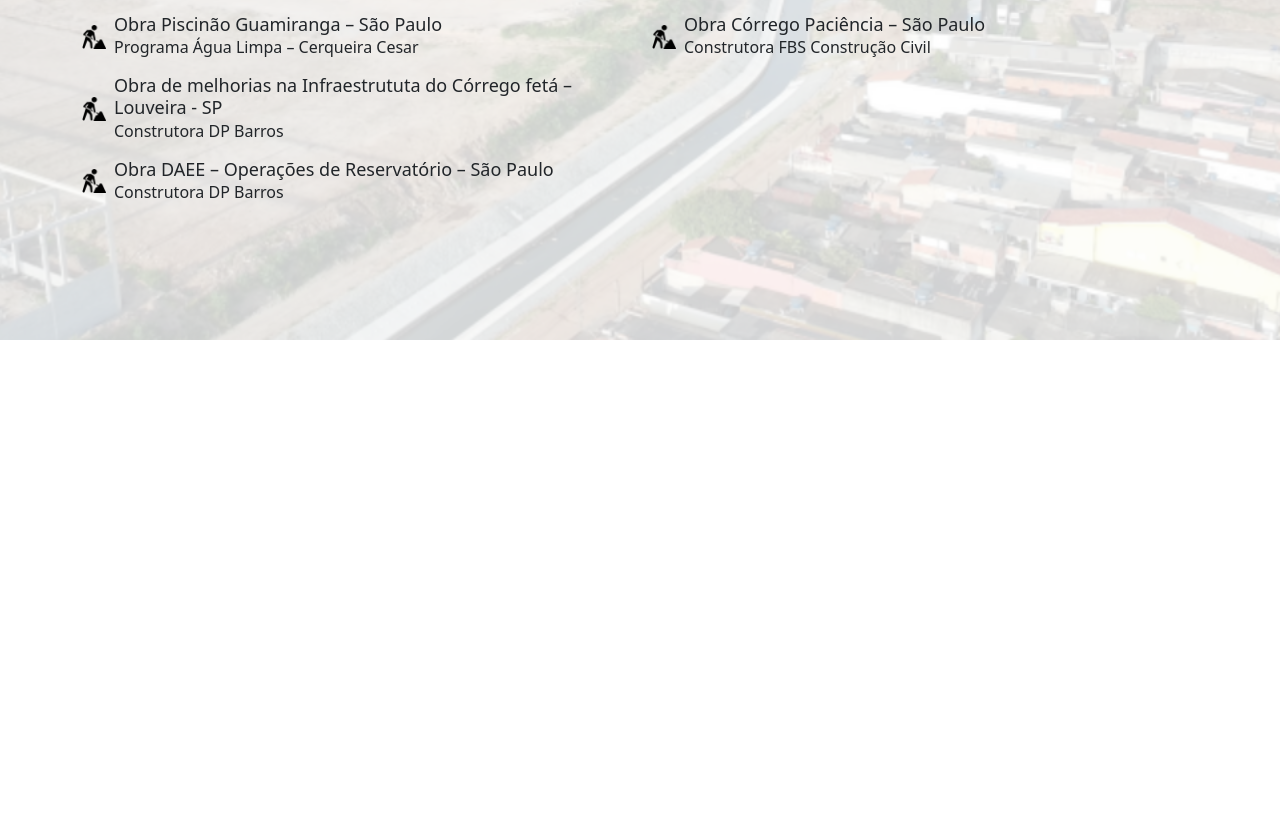
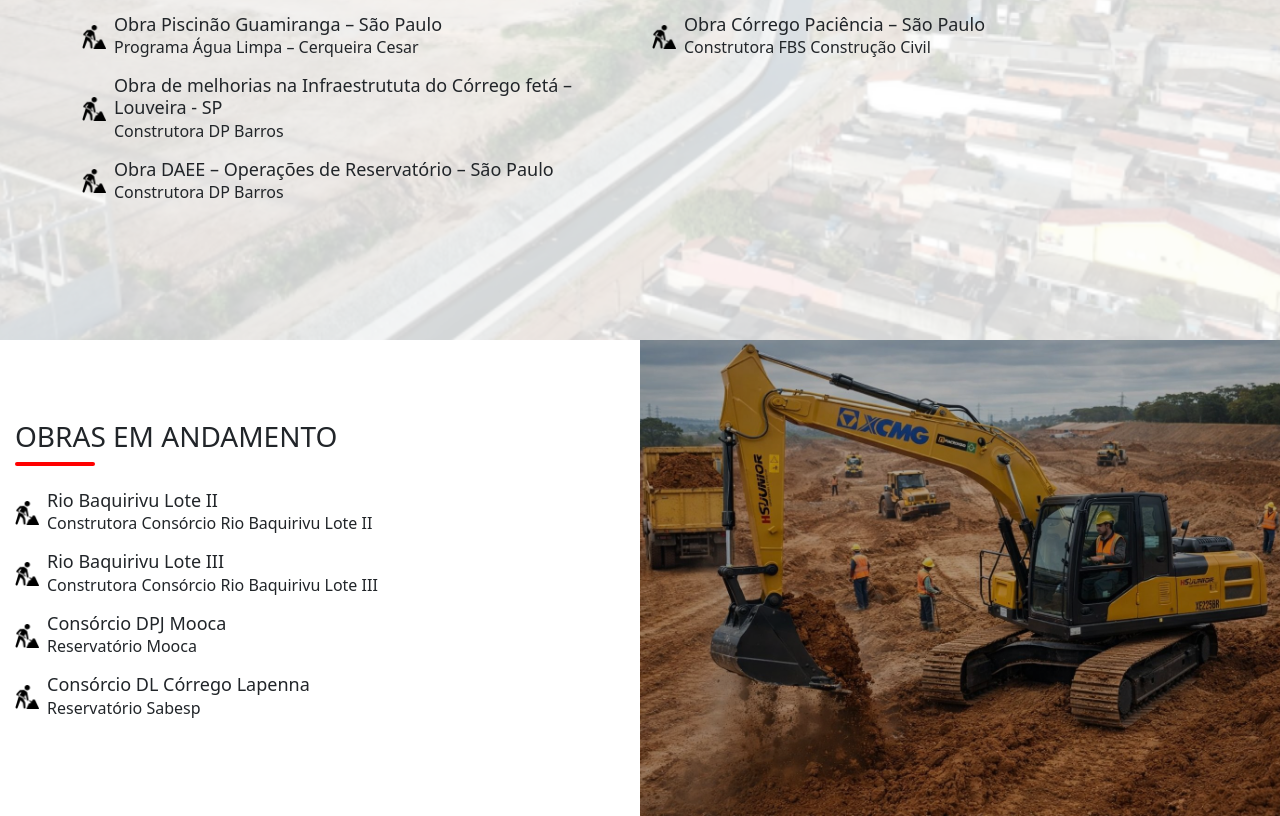
Before and after one commit to 2011Alexandrealvarenga/HS-Institutional, a Next.js app: page / in a window 1280 px wide. Shown: the part 2487-3303 px from the top of the page. Before the commit the page ends 2827 px from the top, so only its background shows below. Built offline with nearby package versions, Linux system fonts and the light colour scheme.

Commit message:
works progress - html structure update

```diff
--- a/src/app/page.tsx
+++ b/src/app/page.tsx
@@ -6,6 +6,7 @@ import Specialities from '@/components/parts-site/Specialities';
 import FurtherAreas from '@/components/parts-site/furtherAreas';
 import JobsConcluded from '@/components/parts-site/jobsConcluded';
 import WeAre from '@/components/parts-site/weAre';
+import WorksProgress from '@/components/parts-site/works-progress';
 
 export default function Home() {
   return (
@@ -14,6 +15,7 @@ export default function Home() {
       <Specialities></Specialities>
       <FurtherAreas></FurtherAreas>
       <JobsConcluded></JobsConcluded>
+      <WorksProgress></WorksProgress>
     </div>
   );
 }
--- a/src/assets/css/style.css
+++ b/src/assets/css/style.css
@@ -141,6 +141,7 @@
 #contact .iframe-section{
   padding: 0;
 }
+
 .full_column_image .content{
   padding:80px 15px;
 }
@@ -152,7 +153,9 @@
   min-height:300px;
   position: relative;
 }
-
+  #works-progress .worksBackground{
+    background-image: url('../../assets/img/obras-em-andamento.jpeg');
+  }
 /* Responsive  */
 
 @media (max-width:991px){
@@ -187,6 +190,7 @@
       margin: 8px auto!important;
   }
 
+
   #contact .subtitle,
   #works-progress .content-text{
     text-align: left;
--- a/src/components/parts-site/weAre.tsx
+++ b/src/components/parts-site/weAre.tsx
@@ -7,8 +7,7 @@ export default function weAre() {
     <div>
       <section id="we-are" className="full_column_image text-center text-lg-start">
         <div className="row">
-          <div className="col-12 col-lg-6 image imgback"
-            >
+          <div className="col-12 col-lg-6 image imgback">
             <div className="image-overlay"></div>
           </div>
           <div className="col-12 col-lg-6 content">
--- /dev/null
+++ b/src/components/parts-site/works-progress.tsx
@@ -0,0 +1,60 @@
+import Img_icon_tractor from '../../assets/img/tractor.svg';
+import Img_icon_checked from '../../assets/img/check-icon.svg';
+import Img_icon_working from '../../assets/img/working.png';
+
+export default function worksProgress() {
+  return (
+    <div>
+      <section id="works-progress" className="full_column_image text-center text-lg-start">
+        <div className="row">
+          <div className="col-12 col-lg-6 content">
+              <div className="container">
+                  <div className="row">
+                      <div className="col-12 ">
+                        <div className="content-title">
+                          <h3 className="title-section">OBRAS EM ANDAMENTO</h3>
+                          <div className="hr-line-title"></div>
+                        </div>
+                        <div className="content-text mt-4">
+                          <div className="itens">
+                            <img src={Img_icon_working.src} className="icon-check" />
+                            <div className="desc">
+                              <h2 className="subtitle">Rio Baquirivu Lote II</h2>
+                              <span className="specialist-position">Construtora Consórcio Rio Baquirivu Lote II</span>
+                            </div>
+                          </div>
+                          <div className="itens">
+                            <img src={Img_icon_working.src} className="icon-check" />
+                            <div className="desc">
+                              <h2 className="subtitle">Rio Baquirivu Lote III</h2>
+                              <span className="specialist-position">Construtora Consórcio Rio Baquirivu Lote III</span>
+                            </div>
+                          </div>
+                          <div className="itens">
+                            <img src={Img_icon_working.src} className="icon-check" />
+                            <div className="desc">
+                              <h2 className="subtitle">Consórcio DPJ Mooca</h2>
+                              <span className="specialist-position">Reservatório Mooca</span>
+                            </div>
+                          </div>
+                          <div className="itens">
+                            <img src={Img_icon_working.src} className="icon-check" />
+                            <div className="desc">
+                              <h2 className="subtitle">Consórcio DL Córrego Lapenna</h2>
+                              <span className="specialist-position">Reservatório Sabesp</span>
+                            </div>
+                          </div>
+                        </div>
+                      </div>
+                  </div>
+              </div>
+          </div>
+          <div className="col-12 col-lg-6 image worksBackground">
+            {/* <div className="col-12 col-lg-6 image imgback"></div> */}
+            <div className="image-overlay"></div>
+          </div>
+        </div>
+      </section>
+    </div>
+  );
+}
```
